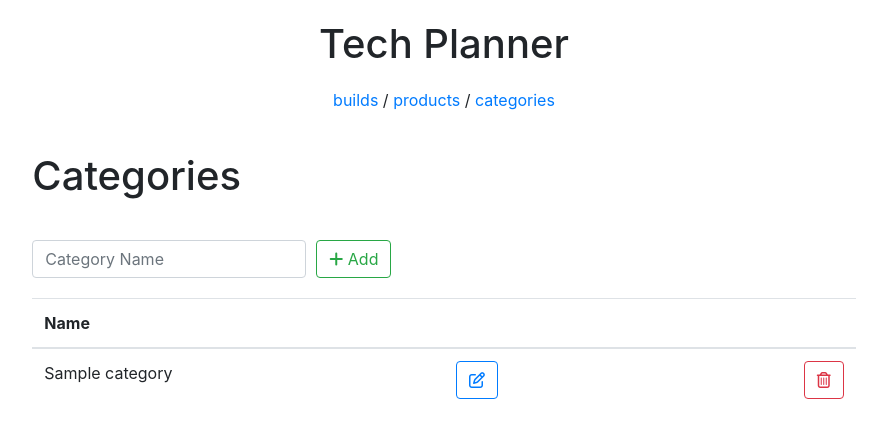
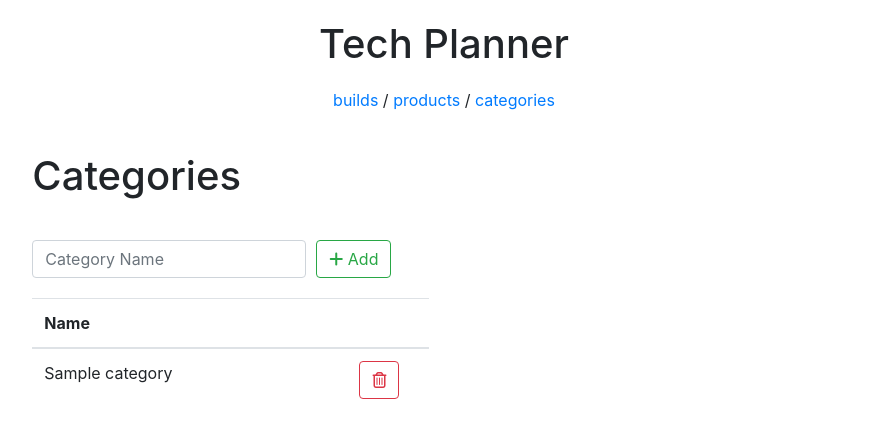
Before and after one commit to ryanarnold/tech-planner, a Django app: page /categories/ in a window 1280 px wide. Shown: the top 438 px of the page, without its empty margins (196-1083 px from the left). Run offline with Django 3.2, Linux system fonts and the light colour scheme; tables that the repository leaves empty hold one stand-in row (values such as "Sample post"); some libraries are stand-ins or nearby versions.

Commit message:
Add functionality for deleting categories

```diff
--- a/tech_planner/config/urls.py
+++ b/tech_planner/config/urls.py
@@ -22,5 +22,6 @@ urlpatterns = [
     path('', views.index, name='index'),
     path('builds/', views.builds, name='builds'),
     path('categories/', views.categories, name='categories'),
+    path('category-delete/<int:category_id>/', views.category_delete, name='category_delete'),
     path('products/', views.products, name='products'),
 ]
--- a/tech_planner/tech_planner/views.py
+++ b/tech_planner/tech_planner/views.py
@@ -46,3 +46,8 @@ def categories(request):
     }
 
     return render(request, CATEGORIES_HTML, context)
+
+
+def category_delete(request, category_id):
+    Category.objects.filter(id=category_id).delete()
+    return HttpResponseRedirect(reverse(CATEGORIES_URL))
--- a/tech_planner/templates/categories.html
+++ b/tech_planner/templates/categories.html
@@ -19,11 +19,12 @@
         <button type="submit" class="btn btn-outline-success"><i class="fas fa-plus"></i> Add</button>
     </form>
 
+    <div class="row">
+        <div class="col-md-6">
             <table class="table table-hover">
                 <thead>
                     <tr>
                     <th scope="col" id="col-name">Name</th>
-            <th scope="col" id="col-edit"></th>
                     <th scope="col" id="col-delete"></th>
                     </tr>
                 </thead>
@@ -32,15 +33,16 @@
                         <tr>
                             <td>{{ category.name }}</td>
                             <td>
-                        <button type="button" class="btn btn-outline-primary"><i class="far fa-edit"></i></button>
-                    </td>
-                    <td>
-                        <button type="button" class="btn btn-outline-danger"><i class="far fa-trash-alt"></i></button>
+                                <a href="{{ url('category_delete', args=(category.id,)) }}" class="btn btn-outline-danger" role="button" aria-pressed="true"><i class="far fa-trash-alt"></i></a>
                             </td>
                         </tr>
 
                     {% endfor %}
                 </tbody>
             </table>
+        </div>
+        <div class="col-md-6"></div>
+    </div>
+
 
 {% endblock %}
```
Lines whose indentation alone changed are shown as unchanged.
